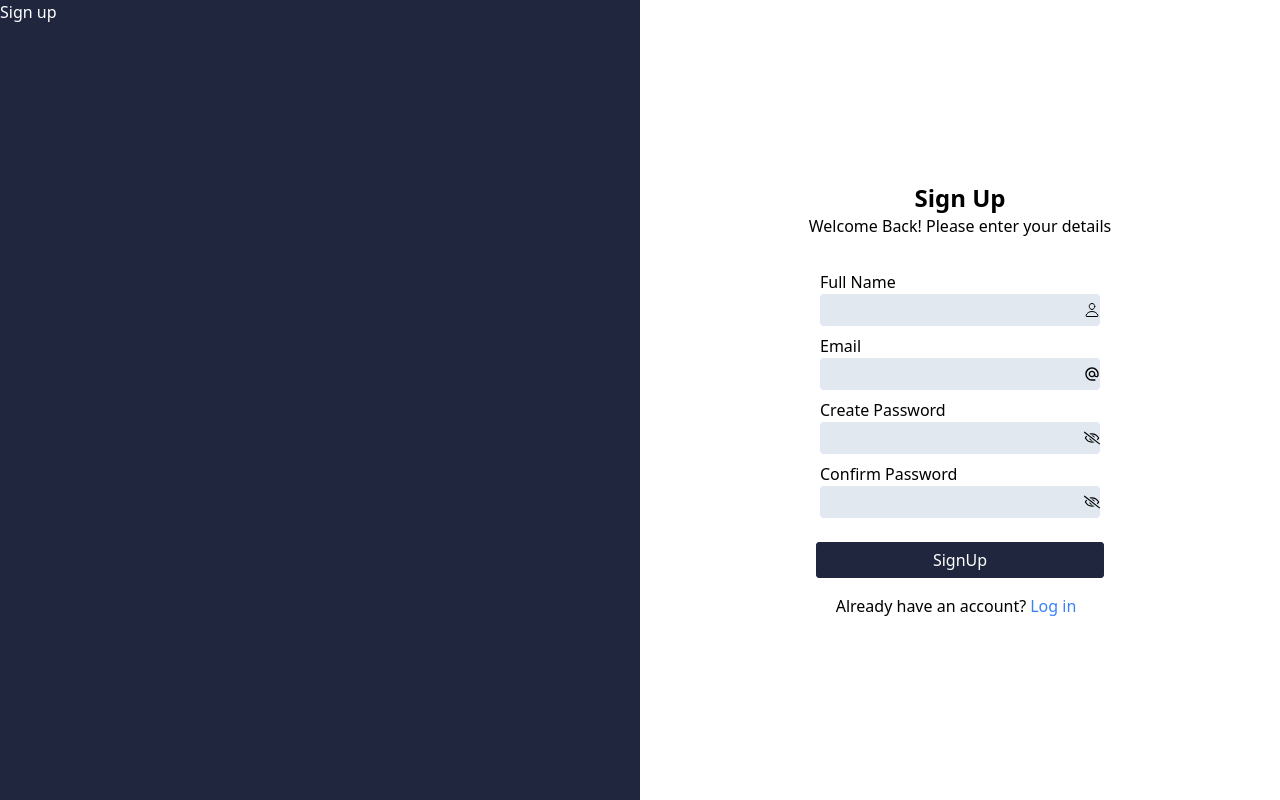
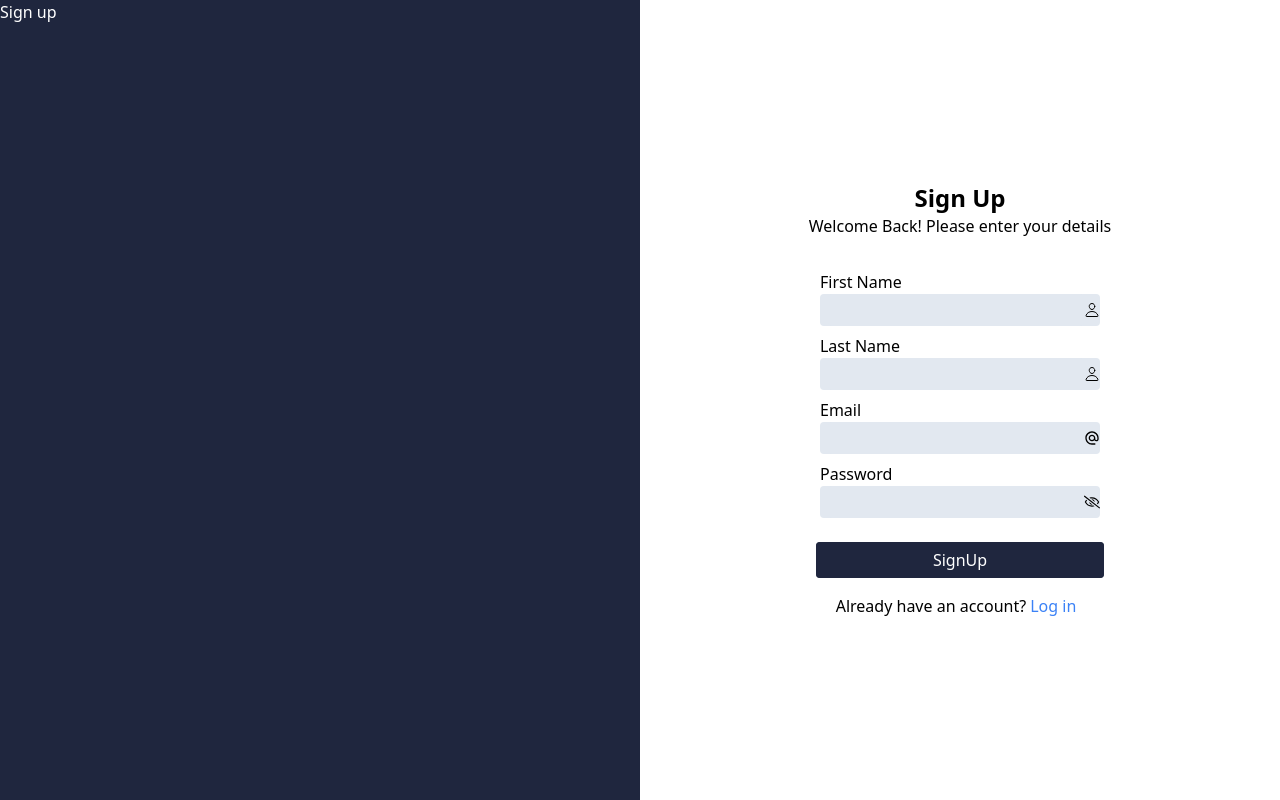
Before and after one commit to nmrems-ece/frontend-next, a Next.js app: page /signup in a window 1280 px wide. Built offline with nearby package versions, Linux system fonts and the light colour scheme.

Commit message:
fix(): adasdfsadf

```diff
--- a/app/signup/page.jsx
+++ b/app/signup/page.jsx
@@ -12,17 +12,23 @@ import { Toaster, toast } from "react-hot-toast";
 const SignUp = () => {
   const router = useRouter();
   const [user, setUser] = useState({
-    fullname: "",
+    firstName: "",
+    lastName: "",
     email: "",
     password: "",
   });
 
   const OnSignup = async () => {
-    if (user.fullname < 5 && user.email < 5 && user.password < 4) {
-      toast.error("All credentials are required and must be greater than 5 !");
-    }
+    // if (user.fullname < 5 && user.email < 5 && user.password < 4) {
+    //   toast.error("All credentials are required and must be greater than 5 !");
+    // }
     try {
-      const response = await axios.post("https://nmrems-backend.onrender.com/api/v1/auth/admin/signup", user);
+      const response = await axios.post("https://nmrems-backend.onrender.com/api/v1/auth/admin/signup", user, {
+        headers: {
+          "Content-Type": "application/json",
+          'x-admin-token': 'eyJhbGciOiJIUzI1NiIsInR5cCI6IkpXVCJ9.eyJyb2xlIjoiYWRtaW4iLCJpZCI6IjkzMDYzMDQ2OTkiLCJpYXQiOjE2OTcxOTU5NTd9.ynN7Xs-5T20Zhw_Vey7TyYASYoR5UfoT5l2SR6Lem2s'
+        },
+      });
       toast.success("Registration succcessful!");
       router.push("/signin");
       console.log(user);
@@ -66,16 +72,34 @@ const SignUp = () => {
             <br />
             <form>
               <div className="my-2 ">
-                <label htmlFor="email">Full Name</label>
+                <label htmlFor="email">First Name</label>
                 <br />
                 <div className="bg-slate-200 flex rounded">
                   <input
                     id="fullname"
                     className="w-64 bg-inherit border-none outline-none rounded ml-2"
                     type="text"
-                    value={user.fullname}
+                    value={user.firstName}
                     onChange={(e) =>
-                      setUser({ ...user, fullname: e.target.value })
+                      setUser({ ...user, firstName: e.target.value })
+                    }
+                  />
+                  <span className="my-2">
+                    <IoPersonOutline />
+                  </span>
+                </div>
+              </div>
+              <div className="my-2 ">
+                <label htmlFor="email">Last Name</label>
+                <br />
+                <div className="bg-slate-200 flex rounded">
+                  <input
+                    id="fullname"
+                    className="w-64 bg-inherit border-none outline-none rounded ml-2"
+                    type="text"
+                    value={user.lastName}
+                    onChange={(e) =>
+                      setUser({ ...user, lastName: e.target.value })
                     }
                   />
                   <span className="my-2">
@@ -101,7 +125,7 @@ const SignUp = () => {
                 </div>
               </div>
               <div className="my-2 ">
-                <label htmlFor="password">Create Password</label>
+                <label htmlFor="password"> Password</label>
                 <br />
                 <div className="bg-slate-200 flex rounded">
                   <input
@@ -114,19 +138,6 @@ const SignUp = () => {
                         password: e.target.value,
                       })
                     }
-                  />
-                  <span className="my-2">
-                    <FaRegEyeSlash onClick={passwordClick} />
-                  </span>
-                </div>
-              </div>
-              <div className="my-2">
-                <label htmlFor="confirmpassword">Confirm Password</label>
-                <br />
-                <div className="bg-slate-200 flex rounded">
-                  <input
-                    className="w-64 bg-inherit border-none outline-none rounded ml-2"
-                    type={type}
                   />
                   <span className="my-2">
                     <FaRegEyeSlash onClick={passwordClick} />
```
